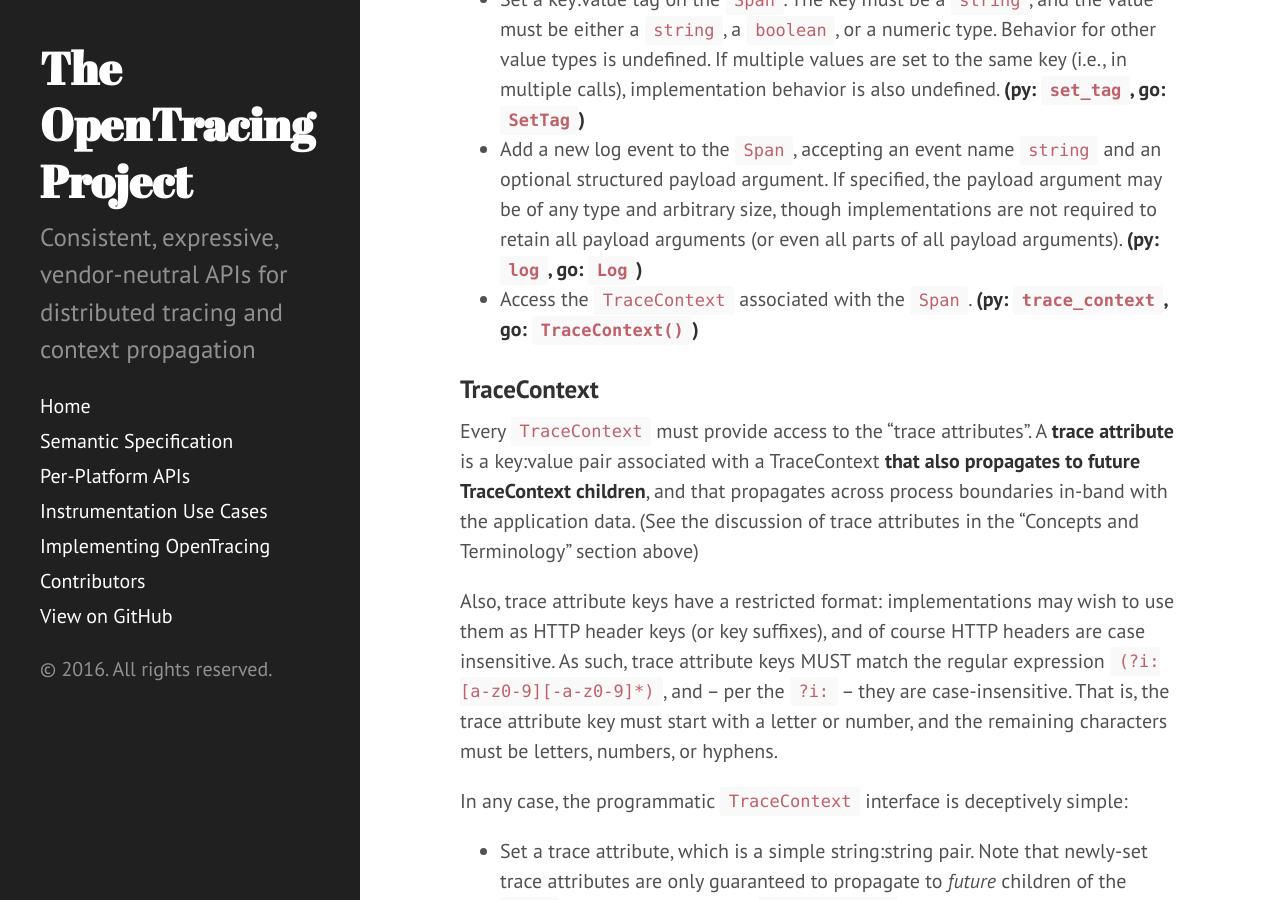
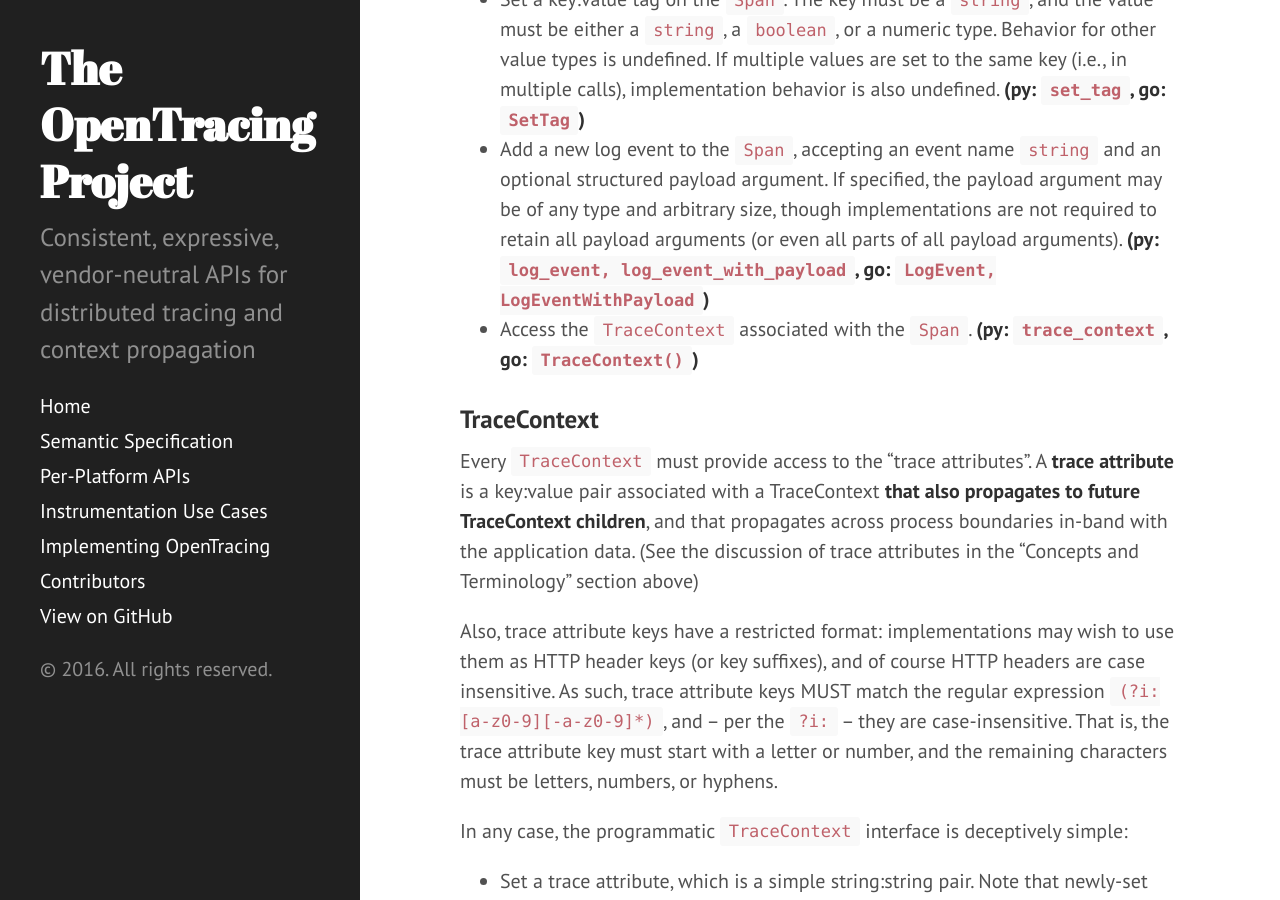
Before and after one commit to opentracing/opentracing.io, a Jekyll site: the page built from spec.md, in a window 1280 px wide and 900 px high, scrolled down 3290 px. Built offline with Jekyll 4.4.1, drawn with Linux system fonts in a browser that asks for light colours; Markdown is read by kramdown in place of the engine named in the settings.

Commit message:
review response

```diff
--- a/spec.md
+++ b/spec.md
@@ -80,7 +80,7 @@
 - Create and start a new child `Span` with a given operation name. The child `Span`'s `TraceContext` must descend from the parent `Span`'s `TraceContext`, and any trace attributes must propagate through into the child's `TraceContext`. **(py: `start_child`, go: `StartChild`)**
 - Finish the (already-started) `Span`.  Finish should be the last call made to any span instance, and to do otherwise leads to undefined behavior. **(py: `finish`, go: `Finish`)**
 - Set a key:value tag on the `Span`. The key must be a `string`, and the value must be either a `string`, a `boolean`, or a numeric type. Behavior for other value types is undefined. If multiple values are set to the same key (i.e., in multiple calls), implementation behavior is also undefined. **(py: `set_tag`, go: `SetTag`)**
-- Add a new log event to the `Span`, accepting an event name `string` and an optional structured payload argument. If specified, the payload argument may be of any type and arbitrary size, though implementations are not required to retain all payload arguments (or even all parts of all payload arguments). **(py: `log`, go: `Log`)**
+- Add a new log event to the `Span`, accepting an event name `string` and an optional structured payload argument. If specified, the payload argument may be of any type and arbitrary size, though implementations are not required to retain all payload arguments (or even all parts of all payload arguments). **(py: `log_event, log_event_with_payload`, go: `LogEvent, LogEventWithPayload`)**
 - Access the `TraceContext` associated with the `Span`. **(py: `trace_context`, go: `TraceContext()`)**
 
 
```
